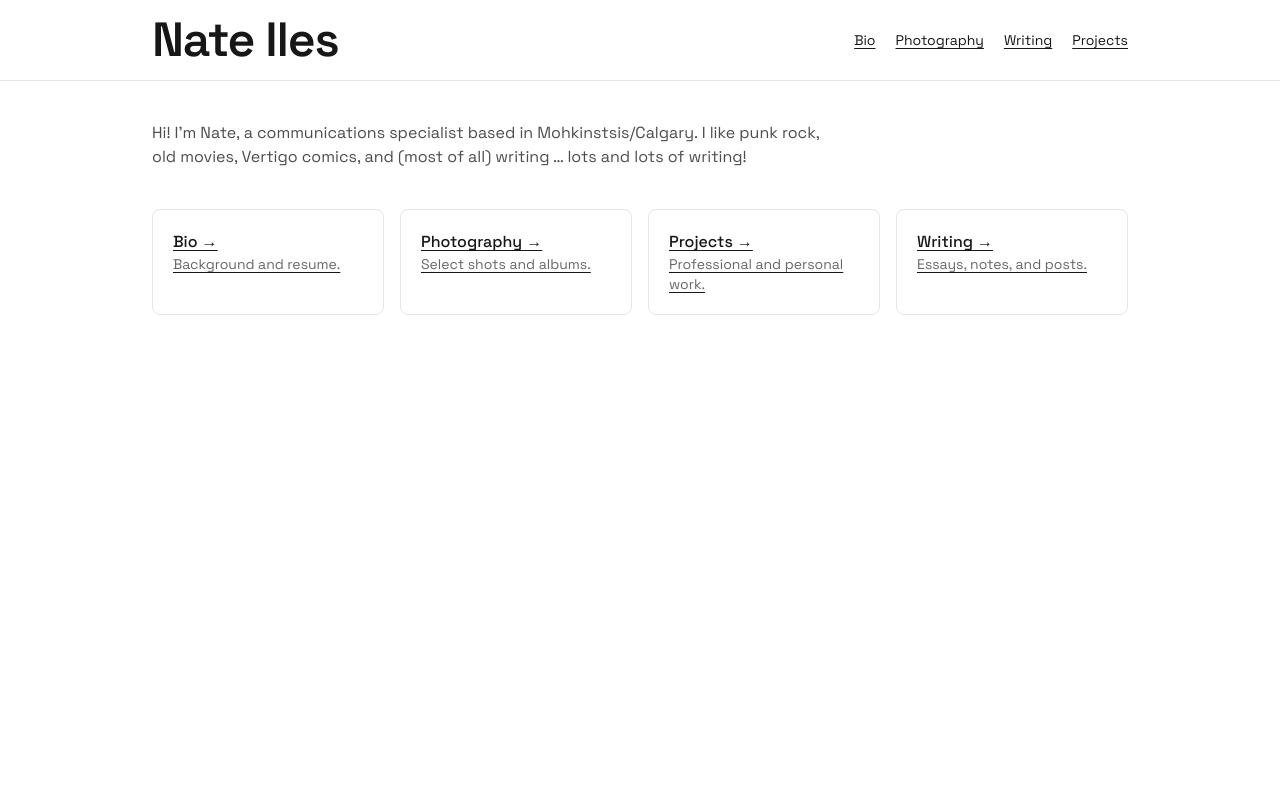
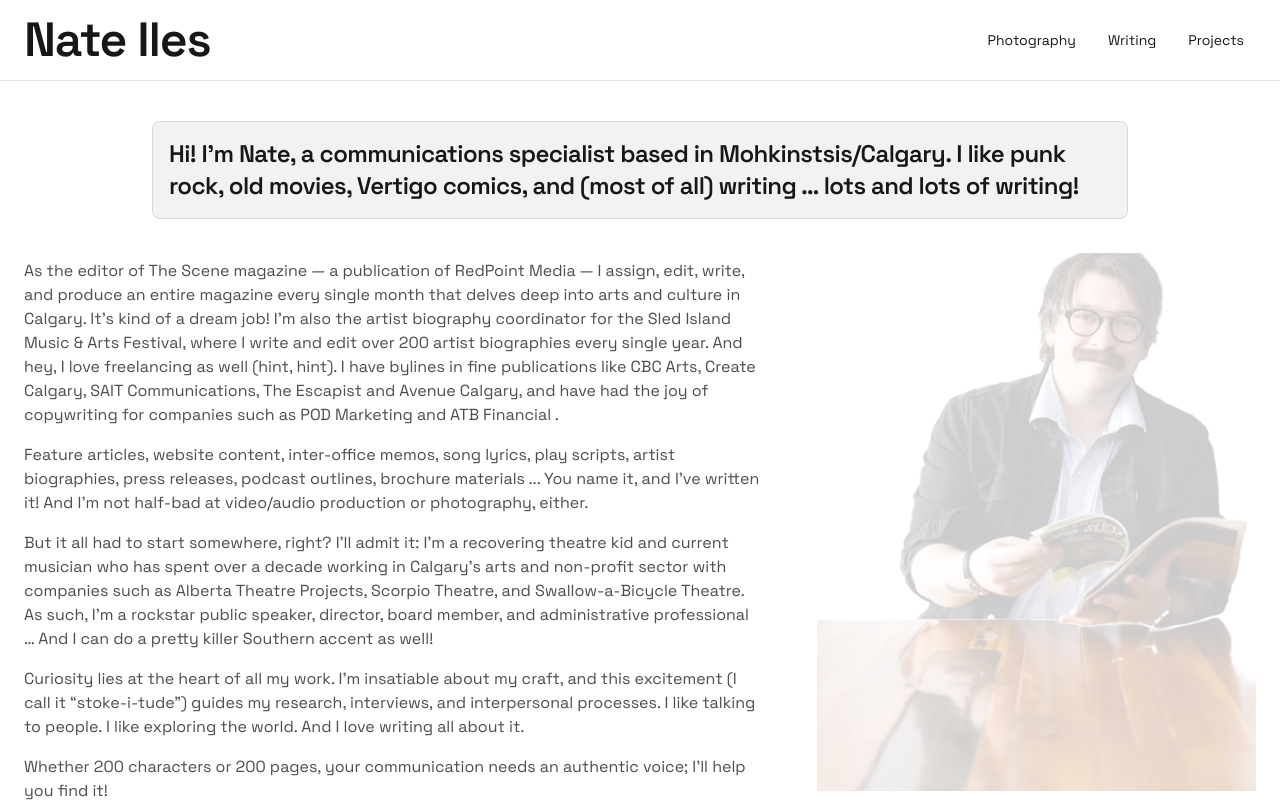
Before and after one commit to connkat/nate-iles, a Next.js app: page / in a window 1280 px wide. Shown: the top 802 px of the page. Built offline with nearby package versions, Linux system fonts and the light colour scheme.

Commit message:
a lot of changes

```diff
--- a/src/app/bio/page.tsx
+++ b/src/app/bio/page.tsx
@@ -1,51 +1,11 @@
+import { redirect } from "next/navigation";
+
 export const metadata = {
   title: "Bio — Nate Iles",
-  description: "Background, experience, and resume for Nate Iles.",
+  description: "This page has moved.",
 };
 
 export default function BioPage() {
-  return (
-    <section className="space-y-6">
-      <h1 className="text-2xl sm:text-3xl font-semibold tracking-tight">Bio</h1>
-      <p className="text-black/70 dark:text-white/70 max-w-2xl">
-        As the editor of The Scene magazine — a publication of RedPoint Media —
-        I assign, edit, write, and produce an entire magazine every single month
-        that delves deep into arts and culture in Calgary. It’s kind of a dream
-        job! I’m also the artist biography coordinator for the Sled Island Music
-        & Arts Festival, where I write and edit over 200 artist biographies
-        every single year. And hey, I love freelancing as well (hint, hint). I
-        have bylines in fine publications like CBC Arts, Create Calgary, SAIT
-        Communications, The Escapist and Avenue Calgary, and have had the joy of
-        copywriting for companies such as POD Marketing and ATB Financial .
-      </p>
-
-      <p className="text-black/70 dark:text-white/70 max-w-2xl">
-        Feature articles, website content, inter-office memos, song lyrics, play
-        scripts, artist biographies, press releases, podcast outlines, brochure
-        materials ... You name it, and I&apos;ve written it! And I’m not half-bad at
-        video/audio production or photography, either.
-      </p>
-
-      <p className="text-black/70 dark:text-white/70 max-w-2xl">
-        But it all had to start somewhere, right? I’ll admit it: I’m a
-        recovering theatre kid and current musician who has spent over a decade
-        working in Calgary&apos;s arts and non-profit sector with companies such as
-        Alberta Theatre Projects, Scorpio Theatre, and Swallow-a-Bicycle
-        Theatre. As such, I’m a rockstar public speaker, director, board member,
-        and administrative professional … And I can do a pretty killer Southern
-        accent as well!
-      </p>
-
-      <p className="text-black/70 dark:text-white/70 max-w-2xl">
-        Curiosity lies at the heart of all my work. I’m insatiable about my
-        craft, and this excitement (I call it “stoke-i-tude”) guides my
-        research, interviews, and interpersonal processes. I like talking to
-        people. I like exploring the world. And I love writing all about it.
-      </p>
-      <p className="text-black/70 dark:text-white/70 max-w-2xl">
-        Whether 200 characters or 200 pages, your communication needs an
-        authentic voice; I&apos;ll help you find it!
-      </p>
-    </section>
-  );
+  // Redirect permanently to home now that bio content lives on the homepage
+  redirect("/");
 }
--- a/src/app/layout.tsx
+++ b/src/app/layout.tsx
@@ -31,11 +31,11 @@ export default function RootLayout({
         <header className="sticky top-0 z-50 border-b border-black/10 dark:border-white/10 bg-background/80 backdrop-blur supports-[backdrop-filter]:bg-background/60">
           <Header />
         </header>
-        <main className="mx-auto max-w-5xl px-6 py-10">
+        <main className="px-2 sm:px-3 md:px-4 lg:px-6 py-10">
           {children}
         </main>
         <footer className="mt-12 border-t border-black/10 dark:border-white/10">
-          <div className="mx-auto max-w-5xl px-6 py-6 text-xs text-black/60 dark:text-white/60">
+          <div className="px-2 sm:px-3 md:px-4 lg:px-6 py-6 text-xs text-black/60 dark:text-white/60">
             © {new Date().getFullYear()} Nate Iles. All rights reserved.
           </div>
         </footer>
--- a/src/app/page.tsx
+++ b/src/app/page.tsx
@@ -1,28 +1,86 @@
 "use client";
 
 import Link from "next/link";
+import Image from "next/image";
+import { useScrollProgress } from "../hooks/useScramble";
 
 export default function Home() {
+  const imgProgress = useScrollProgress(0, 400);
+  const scale = 0.9 + 0.1 * imgProgress; // 0.9 -> 1
+  const opacity = 0.2 + 0.8 * imgProgress; // 0.2 -> 1
+
   return (
-    <section className="space-y-10 min-h-[200vh]">
-      <div className="space-y-4">
-        <p className="text-black/70 dark:text-white/70 max-w-2xl">
+    <section className="space-y-10">
+      {/* Callout sits above the two-column grid so the image aligns with the next content */}
+      <div className="rounded-lg border border-black/10 dark:border-white/10 bg-black/5 dark:bg-white/5 mx-6 sm:mx-10 md:mx-16 lg:mx-24 xl:mx-32 p-4">
+        <h3 className="text-xl sm:text-2xl font-semibold tracking-tight">
           Hi! I’m Nate, a communications specialist based in
           Mohkinstsis/Calgary. I like punk rock, old movies, Vertigo comics, and
           (most of all) writing … lots and lots of writing!
-        </p>
+        </h3>
+      </div>
+      <div className="grid grid-cols-1 sm:grid-cols-5 gap-2 items-start">
+        <div className="space-y-4 sm:col-span-3">
+          <p className="text-black/70 dark:text-white/70">
+            As the editor of The Scene magazine — a publication of RedPoint
+            Media — I assign, edit, write, and produce an entire magazine every
+            single month that delves deep into arts and culture in Calgary. It’s
+            kind of a dream job! I’m also the artist biography coordinator for
+            the Sled Island Music & Arts Festival, where I write and edit over
+            200 artist biographies every single year. And hey, I love
+            freelancing as well (hint, hint). I have bylines in fine
+            publications like CBC Arts, Create Calgary, SAIT Communications, The
+            Escapist and Avenue Calgary, and have had the joy of copywriting for
+            companies such as POD Marketing and ATB Financial .
+          </p>
+          <p className="text-black/70 dark:text-white/70">
+            Feature articles, website content, inter-office memos, song lyrics,
+            play scripts, artist biographies, press releases, podcast outlines,
+            brochure materials ... You name it, and I&apos;ve written it! And
+            I’m not half-bad at video/audio production or photography, either.
+          </p>
+          <p className="text-black/70 dark:text-white/70">
+            But it all had to start somewhere, right? I’ll admit it: I’m a
+            recovering theatre kid and current musician who has spent over a
+            decade working in Calgary&apos;s arts and non-profit sector with
+            companies such as Alberta Theatre Projects, Scorpio Theatre, and
+            Swallow-a-Bicycle Theatre. As such, I’m a rockstar public speaker,
+            director, board member, and administrative professional … And I can
+            do a pretty killer Southern accent as well!
+          </p>
+          <p className="text-black/70 dark:text-white/70">
+            Curiosity lies at the heart of all my work. I’m insatiable about my
+            craft, and this excitement (I call it “stoke-i-tude”) guides my
+            research, interviews, and interpersonal processes. I like talking to
+            people. I like exploring the world. And I love writing all about it.
+          </p>
+          <p className="text-black/70 dark:text-white/70">
+            Whether 200 characters or 200 pages, your communication needs an
+            authentic voice; I&apos;ll help you find it!
+          </p>
+        </div>
+        <div className="flex items-start justify-end sm:col-span-2 self-start -mt-1 sm:-mt-1.5">
+          <div className="overflow-hidden rounded-lg w-full max-w-[640px] md:max-w-[700px] lg:max-w-[720px]">
+            <Image
+              src="/headshots/001-transparent.png"
+              alt="Nathan Iles headshot"
+              width={720}
+              height={720}
+              sizes="(min-width: 1280px) 35vw, (min-width: 1024px) 40vw, (min-width: 640px) 50vw, 100vw"
+              priority
+              className="block will-change-transform w-full h-auto"
+              style={{
+                transform: `translateY(-120px) scale(${scale})`,
+                transformOrigin: "top right",
+                opacity,
+                transition: "transform 120ms linear, opacity 120ms linear",
+              }}
+            />
+          </div>
+        </div>
       </div>
 
       <div className="grid grid-cols-1 sm:grid-cols-2 lg:grid-cols-4 gap-4">
-        <Link
-          href="/bio"
-          className="group rounded-lg border border-black/10 dark:border-white/10 p-5 hover:bg-black/5 dark:hover:bg-white/5 transition"
-        >
-          <h2 className="font-medium">Bio →</h2>
-          <p className="text-sm text-black/60 dark:text-white/60">
-            Background and resume.
-          </p>
-        </Link>
         <Link
           href="/photography"
           className="group rounded-lg border border-black/10 dark:border-white/10 p-5 hover:bg-black/5 dark:hover:bg-white/5 transition"
@@ -30,6 +88,15 @@ export default function Home() {
           <h2 className="font-medium">Photography →</h2>
           <p className="text-sm text-black/60 dark:text-white/60">
             Select shots and albums.
+          </p>
+        </Link>
+        <Link
+          href="/writing"
+          className="group rounded-lg border border-black/10 dark:border-white/10 p-5 hover:bg-black/5 dark:hover:bg-white/5 transition"
+        >
+          <h2 className="font-medium">Writing →</h2>
+          <p className="text-sm text-black/60 dark:text-white/60">
+            Essays, notes, and posts.
           </p>
         </Link>
         <Link
@@ -41,15 +108,6 @@ export default function Home() {
             Professional and personal work.
           </p>
         </Link>
-        <Link
-          href="/writing"
-          className="group rounded-lg border border-black/10 dark:border-white/10 p-5 hover:bg-black/5 dark:hover:bg-white/5 transition"
-        >
-          <h2 className="font-medium">Writing →</h2>
-          <p className="text-sm text-black/60 dark:text-white/60">
-            Essays, notes, and posts.
-          </p>
-        </Link>
       </div>
     </section>
   );
--- a/src/components/Header.tsx
+++ b/src/components/Header.tsx
@@ -10,28 +10,48 @@ export default function Header() {
   const texts =
     pathname === "/photography"
       ? ["Nathan Iles", "Photographer"]
+      : pathname === "/writing"
+      ? ["Nathan Iles", "Writer"]
+      : pathname === "/projects"
+      ? ["Nathan Iles", "Punk Rocker"]
       : ["Nate Iles", "Photographer", "Writer", "Punk Rocker"];
   const title = useScrambledSequence(texts, progress, { hold: 0.45 });
+  const links = [
+    { href: "/photography", label: "Photography" },
+    { href: "/writing", label: "Writing" },
+    { href: "/projects", label: "Projects" },
+  ];
+
   return (
-    <div className="mx-auto max-w-5xl px-6 py-4 flex items-center justify-between">
+    <div className="px-2 sm:px-3 md:px-4 lg:px-6 py-4 flex items-center justify-between">
       <Link href="/" className="hover:opacity-90 transition !no-underline">
         <h1 className="text-3xl sm:text-5xl font-semibold tracking-tight">
           {title}
         </h1>
       </Link>
-      <nav className="flex gap-5 text-sm">
-        <Link href="/bio" className="hover:opacity-80">
-          Bio
-        </Link>
-        <Link href="/photography" className="hover:opacity-80">
-          Photography
-        </Link>
-        <Link href="/writing" className="hover:opacity-80">
-          Writing
-        </Link>
-        <Link href="/projects" className="hover:opacity-80">
-          Projects
-        </Link>
+      <nav className="flex gap-2 text-sm">
+        {links.map(({ href, label }) => {
+          const active = pathname === href;
+          return (
+            <Link
+              key={href}
+              href={href}
+              aria-current={active ? "page" : undefined}
+              className={[
+                "relative px-3 py-1 rounded-md transition",
+                "!no-underline text-black/80 dark:text-white/80",
+                "hover:bg-black/5 dark:hover:bg-white/5",
+                // underline animation using after pseudo element
+                "after:absolute after:left-3 after:right-3 after:-bottom-0.5 after:h-[2px] after:bg-current",
+                active
+                  ? "font-semibold after:w-auto"
+                  : "after:w-0 hover:after:w-[calc(100%-1.5rem)] after:transition-all after:duration-300",
+              ].join(" ")}
+            >
+              {label}
+            </Link>
+          );
+        })}
       </nav>
     </div>
   );
```
Also changed, not shown: src/app/globals.css (+31 -0 lines), public/headshots/001-transparent.png (added).
